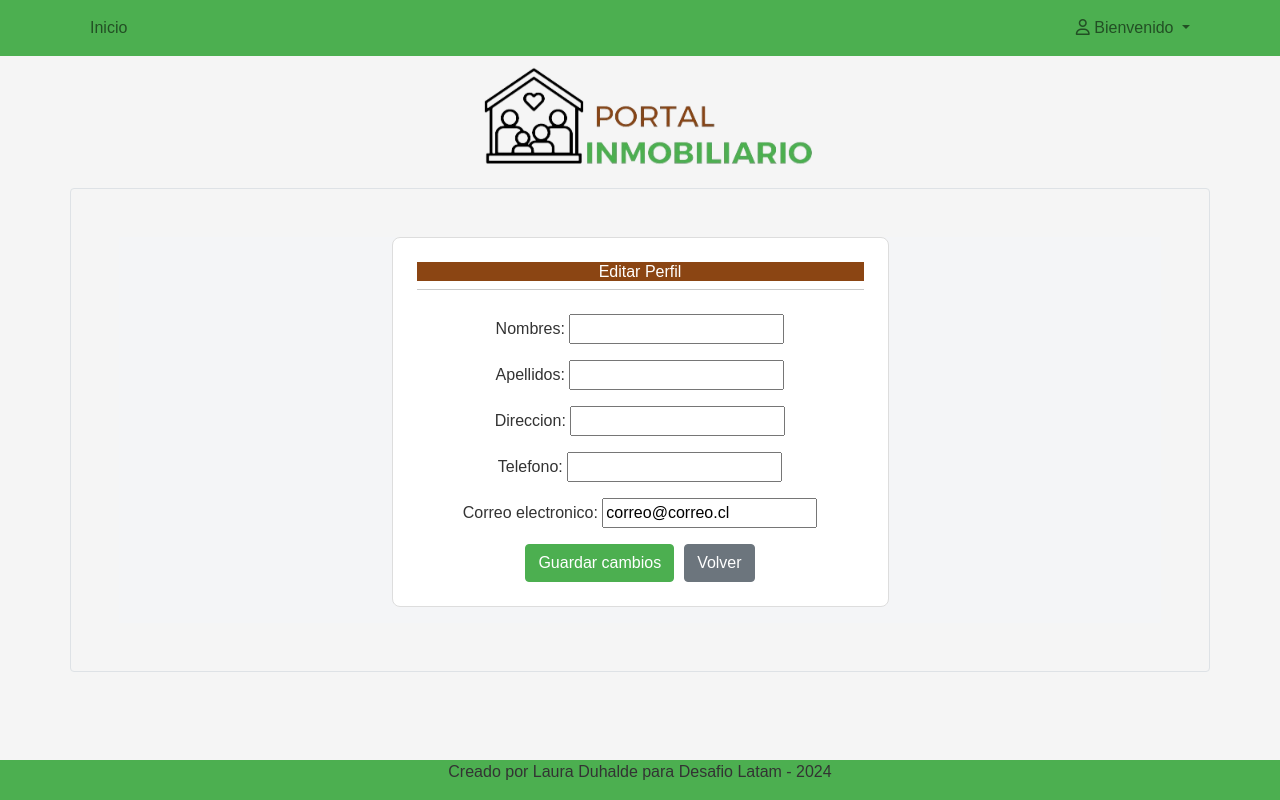
After one commit to LauDuhalde/PROYECTO-PORTAL-INMOBILIARIO, a Django app: template web/templates/editar_perfil.html in a window 1280 px wide. The commit adds this page. Run offline with Django 4.2, Linux system fonts and the light colour scheme; the template is opened without the code that fills it: values that come from a table or form of the project are taken from there, others are empty; parts of the project's set-up code (start-up, migrations or seed data) failed here and were passed over; some libraries are stand-ins or nearby versions.

Commit message:
editar perfil ok

```diff
--- a/portalinmobiliario/urls.py
+++ b/portalinmobiliario/urls.py
@@ -16,7 +16,7 @@ Including another URLconf
 """
 from django.contrib import admin
 from django.urls import path
-from web.views import registro_usuario,index, detalle_inmueble, crear_solicitud_arriendo, success, mi_perfil, obtener_comunas
+from web.views import registro_usuario,index, detalle_inmueble, crear_solicitud_arriendo, success, mi_perfil, obtener_comunas, editar_perfil
 0
 from django.contrib.auth.views import LoginView, LogoutView
 from django.conf.urls.static import static
@@ -32,6 +32,7 @@ urlpatterns = [
     path('crear_solicitud/<int:inmueble_id>/', crear_solicitud_arriendo, name='crear_solicitud_arriendo'),
     path('success/', success, name="success"),
     path('mi_perfil/', mi_perfil, name="mi_perfil"),
+    path('editar_perfil/', editar_perfil, name='editar_perfil'),
     path('obtener_comunas/', obtener_comunas, name='obtener_comunas'),
 
 ]
--- a/web/forms.py
+++ b/web/forms.py
@@ -1,5 +1,6 @@
 from django import forms
 from .models import Usuario, SolicitudArriendo
+from django.contrib.auth.forms import UserChangeForm
 
 class RegistroUsuarioForm(forms.ModelForm):
     class Meta:
@@ -17,3 +18,8 @@ class SolicitudArriendoForm(forms.ModelForm):
             'arrendatario': forms.HiddenInput(),
             'inmueble': forms.HiddenInput(),
         }
+
+class PerfilUsuarioForm(forms.ModelForm):
+    class Meta:
+        model = Usuario
+        fields = ['nombres', 'apellidos', 'direccion', 'telefono', 'correo_electronico']
--- /dev/null
+++ b/web/templates/editar_perfil.html
@@ -0,0 +1,30 @@
+<!-- editar_perfil.html -->
+{% extends "base.html" %}
+{% block content %}
+<section id="editar-perfil" class="container p-5 text-center border rounded mb-5">
+  <div style="background-color: #f4f5f7;">
+    <div class="container h-100">
+      <div class="row d-flex justify-content-center align-items-center h-100">
+        <div class="col col-lg-6 mb-4 mb-lg-0">
+          <div class="card mb-3" style="border-radius: .5rem;">
+            <div class="card-body p-4">
+              <h6 class='bg-custom-perfil text-white'>Editar Perfil</h6>
+              <hr class="mt-0 mb-4">
+              <form method="post">
+                {% csrf_token %}
+                {{ form.as_p }}
+                <div class="d-flex justify-content-center">
+                    <button type="submit" class="btn btn-custom" style="margin-right: 10px;">Guardar cambios</button>
+                    <a href="{% url 'mi_perfil' %}" class="btn btn-secondary">Volver</a>
+                </div>
+
+
+              </form>
+            </div>
+          </div>
+        </div>
+      </div>
+    </div>
+  </div>
+</section>
+{% endblock %}
```
Also changed, not shown: web/templates/mi_perfil.html (+5 -5 lines), web/templates/registro_usuario.html (+5 -5 lines), web/views.py (+17 -9 lines).
